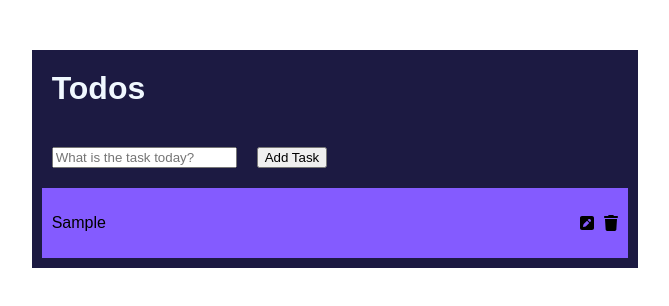
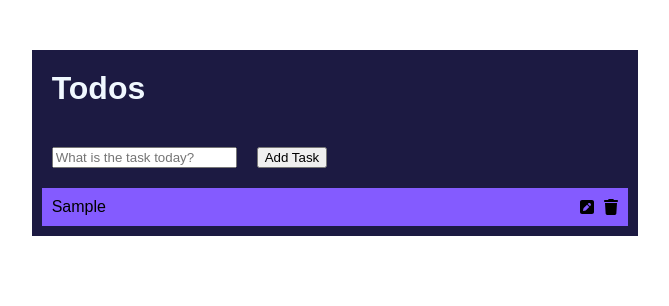
Before and after one commit to Surafels/React-Todo-App, a React (Create React App) app: page / in a window 1280 px wide. Both pictures are taken after typing "Sample" into the empty fields and a click on the button "Add Task". Shown: the top 306 px of the page, without its empty margins (305-974 px from the left). Built offline with nearby package versions, Linux system fonts and the light colour scheme.

Commit message:
Fix errors

```diff
--- a/jsconfig.json
+++ b/jsconfig.json
@@ -4,5 +4,5 @@
       "paths": {
         "@/*": ["src/*"]
       }
-    },
+    }
   }
--- a/package.json
+++ b/package.json
@@ -9,6 +9,7 @@
     "@testing-library/jest-dom": "^5.17.0",
     "@testing-library/react": "^13.4.0",
     "@testing-library/user-event": "^13.5.0",
+    "prop-types": "^15.8.1",
     "react": "^18.2.0",
     "react-dom": "^18.2.0",
     "react-scripts": "5.0.1",
--- a/src/components/EditTodoForm.js
+++ b/src/components/EditTodoForm.js
@@ -1,25 +1,22 @@
 import React, { useState } from 'react';
 import PropTypes from 'prop-types';
 
-const EditTodoForm = ({ editTodo, task }) => {
-  const [value, setValue] = useState(task.task);
+const EditTodoForm = ({ editTodo, task: initialTask }) => {
+  const [task, setTask] = useState(initialTask.task);
 
   const handleSubmit = (e) => {
     e.preventDefault();
-    editTodo(task.id, value);
-    setValue('');
-    task.isEditing = false; // Toggle off the editing mode
+    editTodo(initialTask.id, task);
+  };
+
+  const handleChange = (e) => {
+    setTask(e.target.value);
   };
 
   return (
-    <form onSubmit={handleSubmit} className="form">
-      <input
-        type="text"
-        placeholder="update task"
-        value={value}
-        onChange={(e) => setValue(e.target.value)}
-      />
-      <button type="submit">Update Task</button>
+    <form onSubmit={handleSubmit}>
+      <input type="text" value={task} onChange={handleChange} />
+      <button type="submit">Save</button>
     </form>
   );
 };
@@ -29,6 +26,8 @@ EditTodoForm.propTypes = {
   task: PropTypes.shape({
     id: PropTypes.string.isRequired,
     task: PropTypes.string.isRequired,
+    completed: PropTypes.bool.isRequired,
+    isEditing: PropTypes.bool.isRequired,
   }).isRequired,
 };
 
--- a/src/components/Todo.js
+++ b/src/components/Todo.js
@@ -1,22 +1,37 @@
 import React from 'react';
 import { FontAwesomeIcon } from '@fortawesome/react-fontawesome';
 import { faPenSquare, faTrash } from '@fortawesome/free-solid-svg-icons';
+import PropTypes from 'prop-types';
 
 const Todo = ({
   task, toggleComplete, deleteTodo, toggleEdit,
 }) => (
   <div className="list-tasks">
-    <p
+    <div
+      className={`todo${task.completed ? ' completed' : ''}`}
       onClick={() => toggleComplete(task.id)}
-      className={task.completed ? 'completed' : ''}
+      onKeyDown={() => toggleComplete(task.id)}
+      tabIndex={0}
+      role="button"
     >
       {task.task}
-    </p>
+    </div>
     <div className="icons">
-      <FontAwesomeIcon icon={faPenSquare} onClick={() => toggleEdit(task.id)} />
-      <FontAwesomeIcon icon={faTrash} onClick={() => deleteTodo(task.id)} />
+      <FontAwesomeIcon icon={faPenSquare} onClick={() => toggleEdit(task.id)} aria-hidden="true" />
+      <FontAwesomeIcon icon={faTrash} onClick={() => deleteTodo(task.id)} aria-hidden="true" />
     </div>
   </div>
 );
 
+Todo.propTypes = {
+  task: PropTypes.shape({
+    id: PropTypes.string.isRequired,
+    completed: PropTypes.bool.isRequired,
+    task: PropTypes.string.isRequired,
+  }).isRequired,
+  toggleComplete: PropTypes.func.isRequired,
+  deleteTodo: PropTypes.func.isRequired,
+  toggleEdit: PropTypes.func.isRequired,
+};
+
 export default Todo;
--- a/src/components/TodoForm.js
+++ b/src/components/TodoForm.js
@@ -1,4 +1,5 @@
 import React, { useState } from 'react';
+import PropTypes from 'prop-types';
 
 const TodoForm = ({ addTodo }) => {
   const [value, setValue] = useState('');
@@ -22,4 +23,8 @@ const TodoForm = ({ addTodo }) => {
   );
 };
 
+TodoForm.propTypes = {
+  addTodo: PropTypes.func.isRequired,
+};
+
 export default TodoForm;
```
Also changed, not shown: 1 other file (tests, documents, lock files or other folders).
